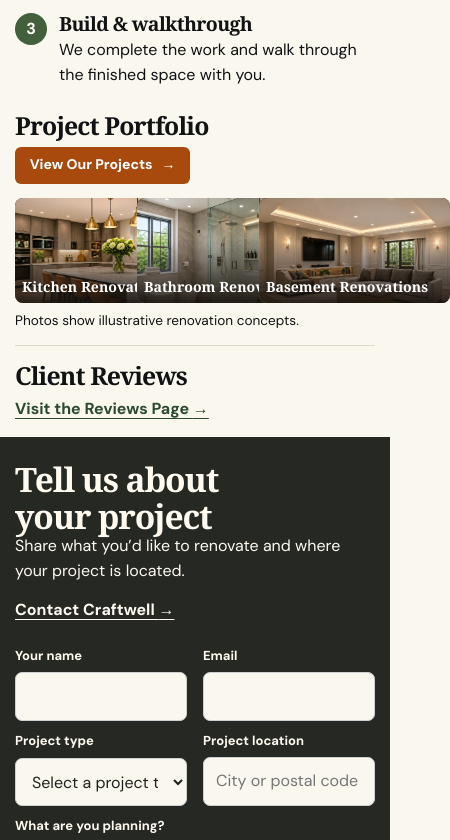
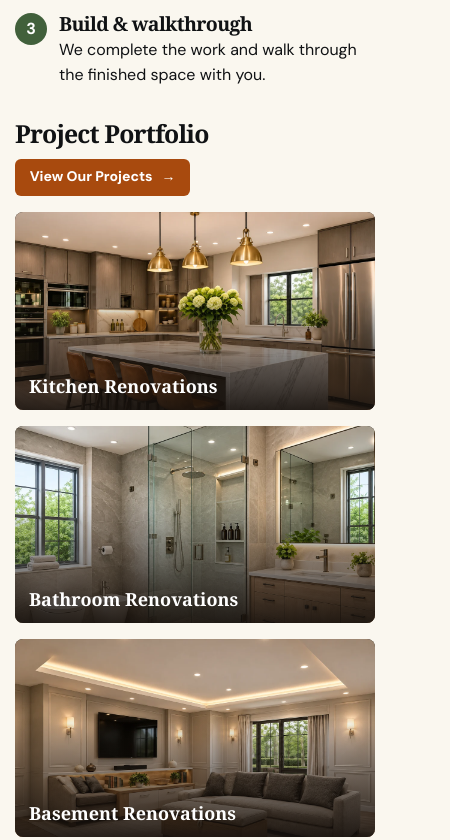
Before and after one commit to nmjp8989/orangeboard, a plain HTML site: page services/index.html in a window 390 px wide. Shown: the part 4231-5071 px from the top of the page, 450 px wide, since content can reach past the window. Drawn offline with Linux system fonts and the light colour scheme.

Commit message:
Give Services portfolio cards room on mobile

```diff
--- a/assets/css/services.css
+++ b/assets/css/services.css
@@ -200,9 +200,11 @@
   .service-row { gap: 14px; padding-block: 15px; }
   .service-commercial { padding-inline: 13px; }
   .service-photo { aspect-ratio: 1.9; }
-  .service-projects { gap: 6px; }
-  .service-project { min-height: 105px; }
-  .service-project span { padding: 7px; font-size: .88rem; }
+  .service-portfolio { margin-block: 32px 24px; }
+  .service-portfolio .service-section-heading { gap: 12px 20px; margin-bottom: 16px; }
+  .service-projects { grid-template-columns: minmax(0, 1fr); gap: 16px; }
+  .service-project span { padding: 12px 14px; font-size: 1.125rem; }
+  .service-portfolio .service-caption { margin-top: 12px; }
   .service-section-heading::after { display: none; }
 }
 
--- a/services/index.html
+++ b/services/index.html
@@ -8,7 +8,7 @@
   <link rel="canonical" href="https://nmjp8989.github.io/orangeboard/services/">
   <link rel="stylesheet" href="../assets/css/styles.css?v=shared-layout">
   <link rel="stylesheet" href="../assets/css/reference-pages.css?v=seo-layout">
-  <link rel="stylesheet" href="../assets/css/services.css?v=20261117">
+  <link rel="stylesheet" href="../assets/css/services.css?v=mobile-portfolio">
 </head>
 <body class="page-services">
   <div data-site-header></div>
@@ -153,7 +153,7 @@
         </ol>
       </section>
 
-      <section class="service-section" aria-labelledby="service-portfolio-title">
+      <section class="service-section service-portfolio" aria-labelledby="service-portfolio-title">
         <div class="service-section-heading">
           <h2 id="service-portfolio-title">Project Portfolio</h2>
           <a class="btn" href="../projects/">View Our Projects <span aria-hidden="true">→</span></a>
```
